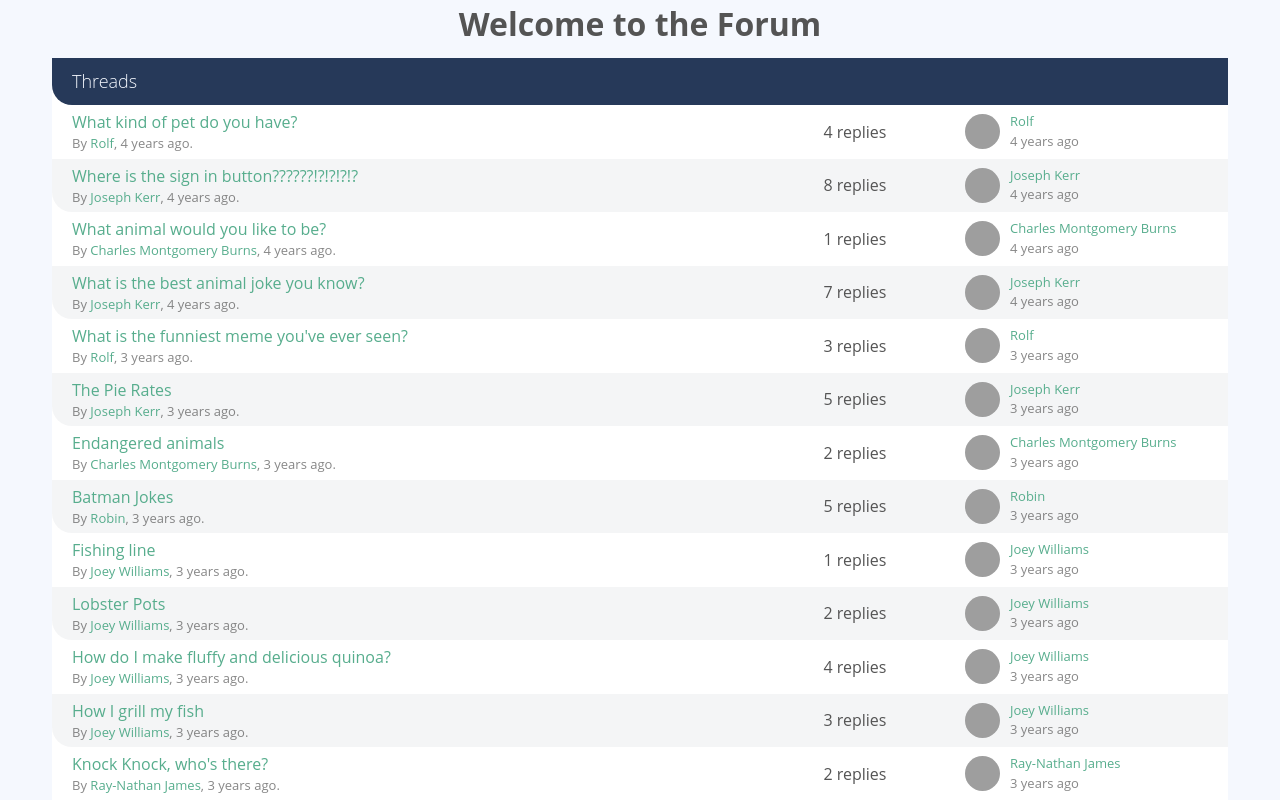
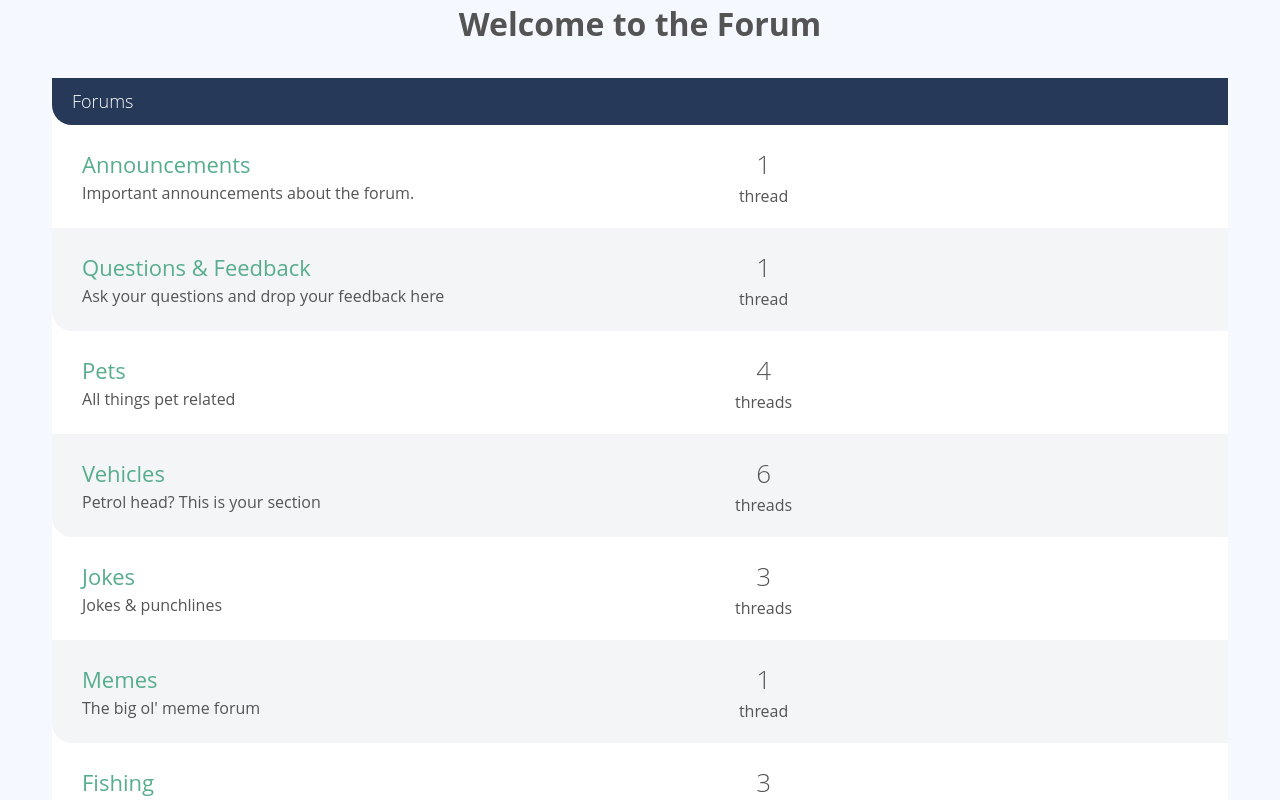
Before and after one commit to pavimithra/Vue-3-Forum-with-Cloud-Firestore, a Vue app: page / in a window 1280 px wide. Shown: the top 800 px of the page. Built offline with nearby package versions, Linux system fonts and the light colour scheme; grey boxes are pictures that could not be loaded.

Commit message:
add forum page and display available forums in home page

```diff
--- /dev/null
+++ b/src/components/ForumList.vue
@@ -0,0 +1,51 @@
+<template>
+  <div class="col-full">
+    <div class="forum-list">
+
+      <h2 class="list-title">
+        <a href="#">Forums</a>
+      </h2>
+
+      <div class="forum-listing" v-for="forum in forums" :key="forum.id">
+        <div class="forum-details">
+          <router-link
+            :to="{name: 'Forum', params: {id: forum.id}}"
+            class="text-xlarge"
+          >
+            {{ forum.name }}
+          </router-link>
+          <p>{{ forum.description }}</p>
+        </div>
+
+        <div class="threads-count">
+          <p>
+            <span class="count">{{ forum.threads?.length }}</span>
+            {{ forumThreadsWord(forum) }}
+          </p>
+        </div>
+
+        <div class="last-thread"></div>
+      </div>
+    </div>
+  </div>
+</template>
+
+<script>
+export default {
+  props: {
+    forums: {
+      required: true,
+      type: Array
+    }
+  },
+  methods: {
+    forumThreadsWord (forum) {
+      if (forum.threads?.length) {
+        return forum.threads.length > 1 ? 'threads' : 'thread'
+      } else {
+        return 'no threads'
+      }
+    }
+  }
+}
+</script>
--- /dev/null
+++ b/src/pages/TheForum.vue
@@ -0,0 +1,37 @@
+<template>
+  <div class="col-full push-top">
+    <div class="forum-header">
+      <div class="forum-details">
+        <h1>{{ forum.name }}</h1>
+        <p class="text-lead">{{ forum.description }}</p>
+      </div>
+      <a href="new-thread.html" class="btn-green btn-small">Start a thread</a>
+    </div>
+  </div>
+
+  <div class="col-full push-top">
+    <ThreadList :threads="threads"/>
+  </div>
+</template>
+
+<script>
+import ThreadList from '@/components/ThreadList'
+import sourceData from '@/data.json'
+export default {
+  components: { ThreadList },
+  props: {
+    id: {
+      required: true,
+      type: String
+    }
+  },
+  computed: {
+    forum () {
+      return sourceData.forums.find(forum => forum.id === this.id)
+    },
+    threads () {
+      return sourceData.threads.filter(thread => thread.forumId === this.id)
+    }
+  }
+}
+</script>
--- a/src/pages/TheHome.vue
+++ b/src/pages/TheHome.vue
@@ -1,18 +1,18 @@
 <template>
   <h1>Welcome to the Forum</h1>
-  <ThreadList :threads="threads"/>
+  <ForumList :forums="forums"/>
 </template>
 
 <script>
-import ThreadList from '@/components/ThreadList'
+import ForumList from '@/components/ForumList'
 import sourceData from '@/data.json'
 export default {
   components: {
-    ThreadList
+    ForumList
   },
   data () {
     return {
-      threads: sourceData.threads
+      forums: sourceData.forums
     }
   }
 }
--- a/src/router/index.js
+++ b/src/router/index.js
@@ -1,6 +1,7 @@
 import Home from '@/pages/TheHome'
 import ThreadShow from '@/pages/ThreadShow'
 import NotFound from '@/pages/NotFound'
+import Forum from '@/pages/TheForum'
 import { createRouter, createWebHistory } from 'vue-router'
 import sourceData from '@/data.json'
 
@@ -9,6 +10,12 @@
     path: '/',
     name: 'Home',
     component: Home
+  },
+  {
+    path: '/forum/:id',
+    name: 'Forum',
+    component: Forum,
+    props: true
   },
   {
     path: '/thread/:id',
```
